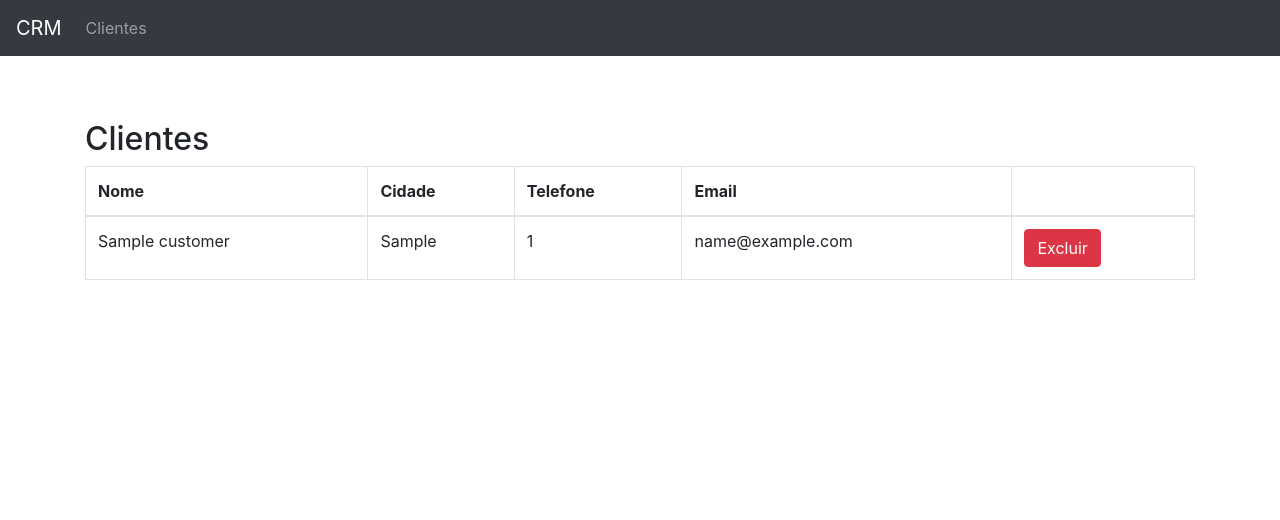
After one commit to souluanf/crm-django, a Django app: template apps/customer/templates/customer/customer_list.html in a window 1280 px wide. The commit adds this page. Shown: the top 520 px of the page. Run offline with Django 3.2, Linux system fonts and the light colour scheme; the template is opened without the code that fills it: most values are stand-ins (such as "Sample title", 1, 10 or a date in 2020).

Commit message:
customer list view

```diff
--- a/apps/core/templates/model-header.html
+++ b/apps/core/templates/model-header.html
@@ -2,7 +2,7 @@
     <a class="navbar-brand" href="{% url 'index' %}">CRM</a>
     <ul class="navbar-nav mr-auto">
         <li class="nav-item">
-            <a class="nav-link" href="#">Clientes</a>
+            <a class="nav-link" href="{% url 'customer:customer-list' %}">Clientes</a>
         </li>
     </ul>
 </nav>
--- /dev/null
+++ b/apps/customer/templates/customer/customer_list.html
@@ -0,0 +1,30 @@
+{% extends 'model-page.html' %}
+
+{% block content %}
+    <h2>Clientes</h2>
+
+    <table class="table table-bordered">
+        <thead>
+            <tr>
+                <th>Nome</th>
+                <th>Cidade</th>
+                <th>Telefone</th>
+                <th>Email</th>
+                <th></th>
+            </tr>
+        </thead>
+        <tbody>
+            {% for customer in customer_list %}
+                <tr>
+                    <td>{{ customer.get_full_name }}</td>
+                    <td>{{ customer.get_full_city }}</td>
+                    <td>{{ customer.get_full_phone_number }}</td>
+                    <td>{{ customer.email }}</td>
+                    <td>
+                        <button type="button" class="btn btn-danger">Excluir</button>
+                    </td>
+                </tr>
+            {% endfor %}
+        </tbody>
+    </table>
+{% endblock %}
--- a/crm/urls.py
+++ b/crm/urls.py
@@ -14,10 +14,11 @@ Including another URLconf
     2. Add a URL to urlpatterns:  path('blog/', include('blog.urls'))
 """
 from django.contrib import admin
-from django.urls import path
+from django.urls import path, include
 from django.views.generic import TemplateView
 
 urlpatterns = [
     path('admin/', admin.site.urls),
-    path('', TemplateView.as_view(template_name='index.html'), name='index')
+    path('', TemplateView.as_view(template_name='index.html'), name='index'),
+    path('customer/', include('apps.customer.urls'))
 ]
```
Also changed, not shown: apps/customer/models.py (+11 -2 lines), apps/customer/urls.py (added, +7 -0 lines), apps/customer/views.py (+8 -1 lines).
